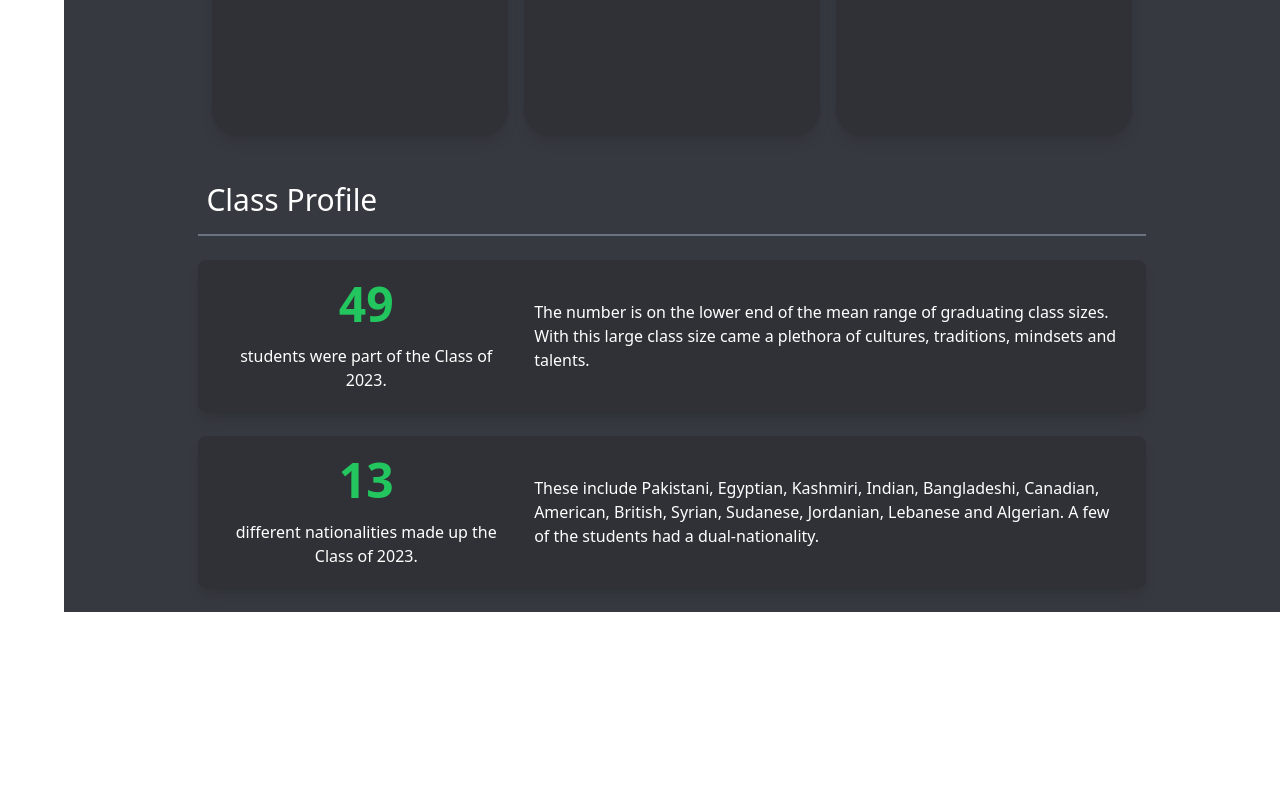
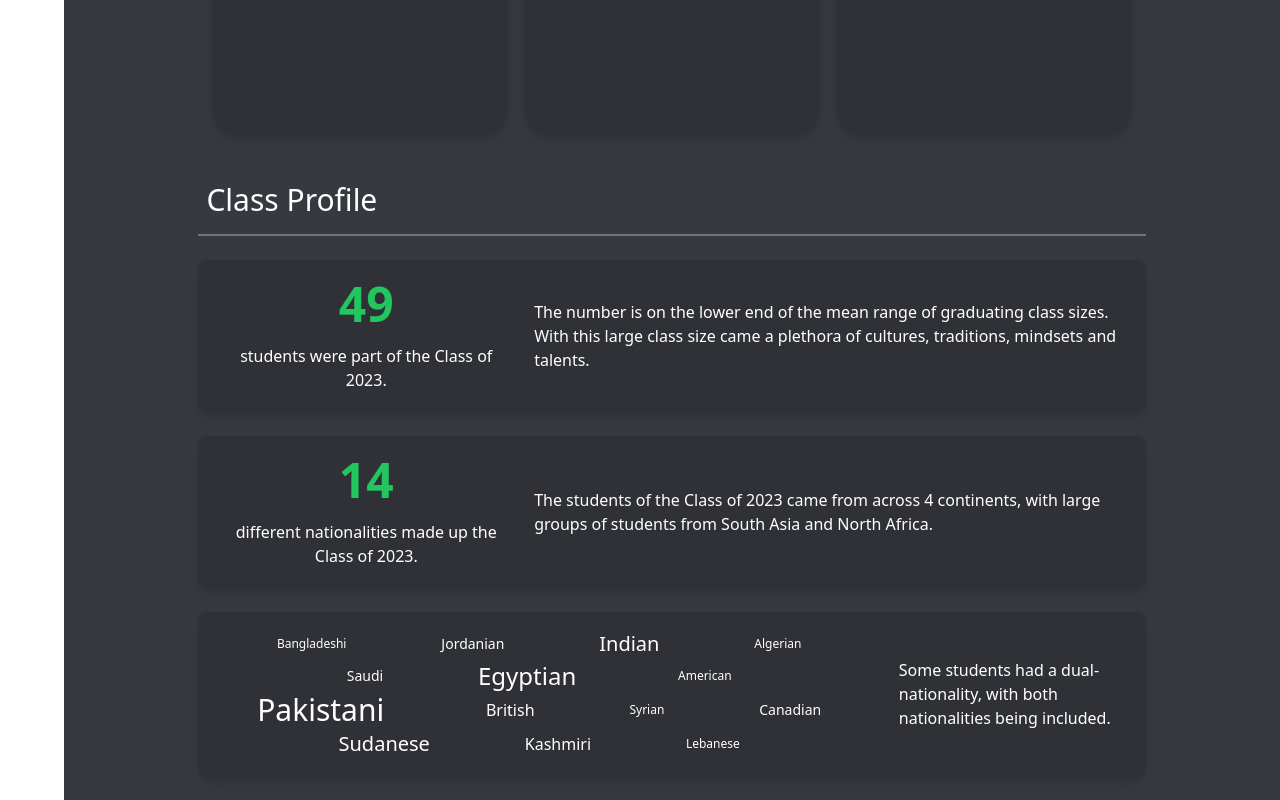
Before and after one commit to Muh-Hamza-99/class-of-2023, a React (Create React App) app: page / in a window 1280 px wide. Shown: the part 844-1644 px from the top of the page. Before the commit the page ends 1456 px from the top, so only its background shows below. Built offline with nearby package versions, Linux system fonts and the light colour scheme.

Commit message:
Adding nationality data

```diff
--- a/src/data.js
+++ b/src/data.js
@@ -149,6 +149,79 @@ export const droppedOrAddedSubjects = [
     text: "Business Studies",
     tooltip: "1",
     fontSize: "xl"
+  },
+];
+
+export const nationalities = [
+  {
+    text: "Bangladeshi",
+    tooltip: "1",
+    fontSize: "xs",
+  },
+  {
+    text: "Jordanian",
+    tooltip: "2",
+    fontSize: "sm",
+  },
+  {
+    text: "Indian",
+    tooltip: "5",
+    fontSize: "xl",
+  },
+  {
+    text: "Algerian",
+    tooltip: "1",
+    fontSize: "xs",
+  },
+  {
+    text: "Saudi",
+    tooltip: "2",
+    fontSize: "sm",
+  },
+  {
+    text: "Egyptian",
+    tooltip: "10",
+    fontSize: "2xl",
+  },
+  {
+    text: "American",
+    tooltip: "1",
+    fontSize: "xs",
+  },
+  {
+    text: "Pakistani",
+    tooltip: "16",
+    fontSize: "3xl",
+  },
+  {
+    text: "British",
+    tooltip: "3",
+    fontSize: "base",
+  },
+  {
+    text: "Syrian",
+    tooltip: "1",
+    fontSize: "xs",
+  },
+  {
+    text: "Canadian",
+    tooltip: "2",
+    fontSize: "sm",
+  },
+  {
+    text: "Sudanese",
+    tooltip: "5",
+    fontSize: "xl",
+  },
+  {
+    text: "Kashmiri",
+    tooltip: "3",
+    fontSize: "base",
+  },
+  {
+    text: "Lebanese",
+    tooltip: "1",
+    fontSize: "xs",
   },
 ];
 
--- a/src/pages/Home.jsx
+++ b/src/pages/Home.jsx
@@ -3,7 +3,9 @@ import PageHeader from "../components/PageHeader";
 import SectionHeader from "../components/SectionHeader";
 import Container from "../components/Container";
 import TableOfContentsBox from "../components/TableOfContentsBox";
+import TextChartContainer from "../components/TextChartContainer";
 import IlluminateText from "../components/IlluminateText";
+import { nationalities } from "../data"
 
 const Home = () => {
   return (
@@ -33,7 +35,8 @@ const Home = () => {
           </div>
           <SectionHeader title="Class Profile" />
           <Container bigText="49" smallText="students were part of the Class of 2023." followUpText="The number is on the lower end of the mean range of graduating class sizes. With this large class size came a plethora of cultures, traditions, mindsets and talents." />
-          <Container bigText="13" smallText="different nationalities made up the Class of 2023." followUpText="These include Pakistani, Egyptian, Kashmiri, Indian, Bangladeshi, Canadian, American, British, Syrian, Sudanese, Jordanian, Lebanese and Algerian. A few of the students had a dual-nationality." />
+          <Container bigText="14" smallText="different nationalities made up the Class of 2023." followUpText="The students of the Class of 2023 came from across 4 continents, with large groups of students from South Asia and North Africa." />
+          <TextChartContainer data={nationalities} description="Some students had a dual-nationality, with both nationalities being included." />
         </div>
       </div>
     </>
```
